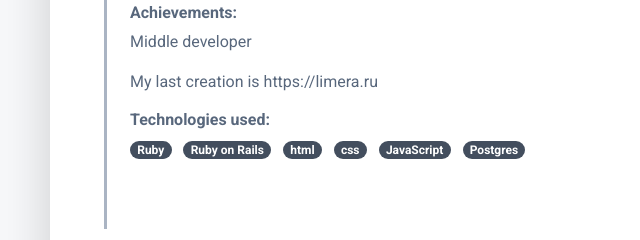
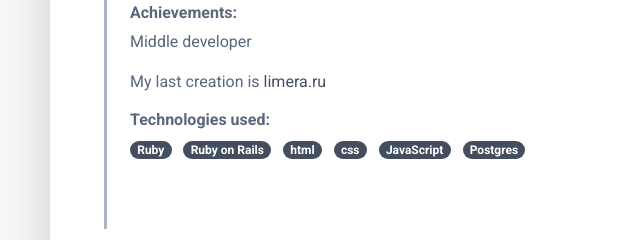
Before and after one commit to Unrealimp/unrealimp.github.io, a plain HTML site: page index.html in a window 1280 px wide. Shown: the part 1176-1416 px from the top of the page, 90-730 px from the left. Drawn offline with Linux system fonts and the light colour scheme.

Commit message:
Update index.html

```diff
--- a/index.html
+++ b/index.html
@@ -132,7 +132,7 @@
                                             <p>At this education portal I took basic knowledges about MVC pattern.</p>
                                             <h4 class="resume-timeline-item-desc-heading font-weight-bold">Achievements:</h4>
                                             <p>Middle developer</p>
-                                            <p> My last creation is https://limera.ru </p>
+                                            <p> My last creation is <a href="https://limera.ru" target="_blank">limera.ru</a> </p>
                                             <h4 class="resume-timeline-item-desc-heading font-weight-bold">Technologies used:</h4>
                                             <ul class="list-inline">
                                                 <li class="list-inline-item"><span class="badge badge-primary badge-pill">Ruby</span></li>
```
